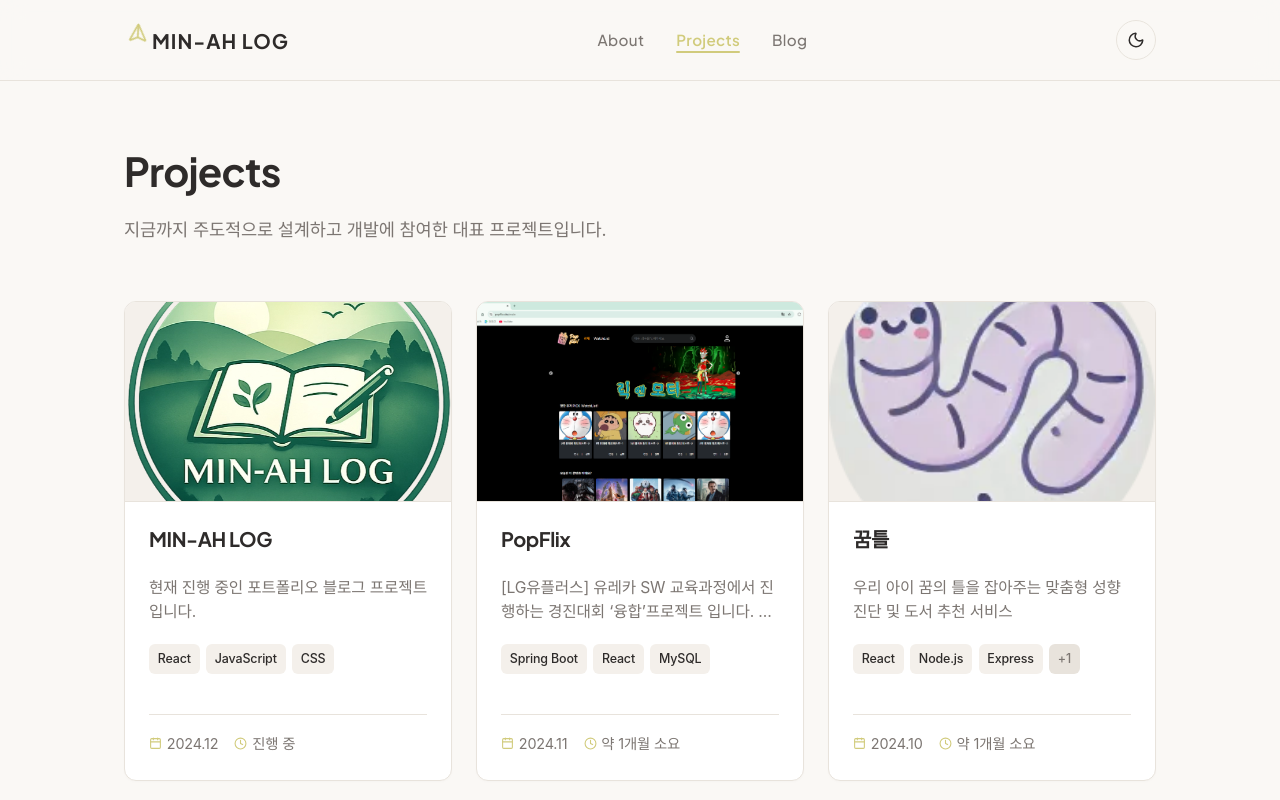
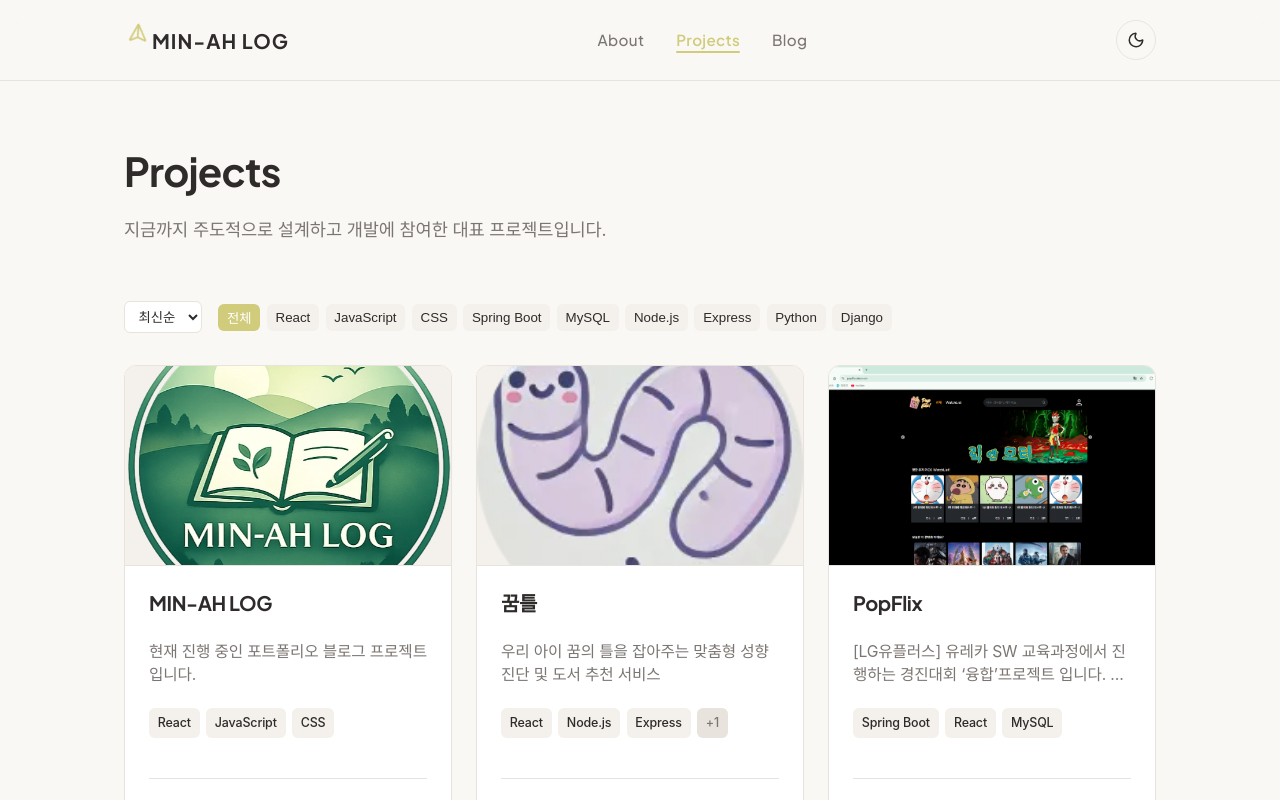
Before and after one commit to 01MINAH/minah-log-frontend, a React (Create React App) app: page /projects in a window 1280 px wide. Shown: the top 800 px of the page. Built offline with nearby package versions, Linux system fonts and the light colour scheme; a web font is replaced by a local one.

Commit message:
feat: 프로젝트/Blog 필터 기능 추가

```diff
--- a/src/pages/Blog.jsx
+++ b/src/pages/Blog.jsx
@@ -3,14 +3,59 @@ import { Link } from 'react-router-dom';
 import { postsData } from '../config/postsData';
 
 const Blog = () => {
+  const [sortOption, setSortOption] = React.useState('latest'); // 'latest' or 'date'
+  const [selectedTag, setSelectedTag] = React.useState('');
+
+  // Compute unique tags
+  const allTags = React.useMemo(() => {
+    const tags = new Set();
+    postsData.forEach(p => p.tags?.forEach(t => tags.add(t)));
+    return Array.from(tags);
+  }, []);
+
+  // Sort posts based on option
+  const sortedPosts = React.useMemo(() => {
+    const copy = [...postsData];
+    if (sortOption === 'latest') {
+      // newest id first
+      copy.sort((a, b) => b.id - a.id);
+    } else {
+      // sort by date ascending
+      copy.sort((a, b) => new Date(a.date) - new Date(b.date));
+    }
+    return copy;
+  }, [sortOption]);
+
+  // Apply tag filter
+  const displayedPosts = React.useMemo(() => {
+    if (!selectedTag) return sortedPosts;
+    return sortedPosts.filter(p => p.tags?.includes(selectedTag));
+  }, [sortedPosts, selectedTag]);
+
   return (
     <div className="content-wrapper wide blog-page-container">
       <section className="blog-section">
         <h1 className="page-title">Blog</h1>
         <p className="page-subtitle">학습 과정에서의 기술적 생각과 일상을 기록합니다.</p>
 
+        <div className="blog-controls" style={{ display: 'flex', flexWrap: 'wrap', gap: '1rem', marginBottom: '1.5rem', alignItems: 'center' }}>
+          <select value={sortOption} onChange={(e) => setSortOption(e.target.value)} style={{ padding: '0.4rem 0.6rem', borderRadius: '6px', border: '1px solid var(--border-color)', background: 'var(--card-bg)', color: 'var(--text-color)' }}>
+            <option value="latest">최신순</option>
+            <option value="date">날짜순</option>
+          </select>
+          <div style={{ display: 'flex', flexWrap: 'wrap', gap: '0.4rem' }}>
+            <button onClick={() => setSelectedTag('')} style={{ padding: '0.25rem 0.55rem', borderRadius: '6px', backgroundColor: selectedTag === '' ? 'var(--primary-color)' : 'var(--primary-light)', color: selectedTag === '' ? 'var(--card-bg)' : 'var(--text-color)', border: 'none', cursor: 'pointer' }}>
+              전체
+            </button>
+            {allTags.map((tag) => (
+              <button key={tag} onClick={() => setSelectedTag(tag)} style={{ padding: '0.25rem 0.55rem', borderRadius: '6px', backgroundColor: selectedTag === tag ? 'var(--primary-color)' : 'var(--primary-light)', color: selectedTag === tag ? 'var(--card-bg)' : 'var(--text-color)', border: 'none', cursor: 'pointer' }}>
+                {tag}
+              </button>
+            ))}
+          </div>
+        </div>
         <div className="grid">
-          {postsData.map((post) => (
+          {displayedPosts.map((post) => (
             <Link to={`/blog/${post.id}`} key={post.id} className="card">
               <div className="card-image-wrapper">
                 <img src={post.image} alt={post.title} className="card-image" />
--- a/src/pages/Projects.jsx
+++ b/src/pages/Projects.jsx
@@ -20,14 +20,87 @@ const getProjectMeta = (id) => {
 };
 
 const Projects = () => {
+  const [sortOption, setSortOption] = React.useState('latest'); // 'latest' or 'date'
+  const [selectedTech, setSelectedTech] = React.useState('');
+
+  // Compute unique tech tags
+  const allTechTags = React.useMemo(() => {
+    const tags = new Set();
+    projectsData.forEach(p => p.techStack?.forEach(t => tags.add(t)));
+    return Array.from(tags);
+  }, []);
+
+  // Sort projects based on option
+  const sortedProjects = React.useMemo(() => {
+    const copy = [...projectsData];
+    if (sortOption === 'latest') {
+      // Assuming higher id = newer
+      copy.sort((a, b) => b.id - a.id);
+    } else {
+      // sort by period start year (extract first 4 chars)
+      copy.sort((a, b) => {
+        const aYear = parseInt(a.period.substring(0, 4)) || 0;
+        const bYear = parseInt(b.period.substring(0, 4)) || 0;
+        return aYear - bYear;
+      });
+    }
+    return copy;
+  }, [sortOption]);
+
+  // Apply tech filter
+  const displayedProjects = React.useMemo(() => {
+    if (!selectedTech) return sortedProjects;
+    return sortedProjects.filter(p => p.techStack?.includes(selectedTech));
+  }, [sortedProjects, selectedTech]);
+
   return (
     <div className="content-wrapper wide projects-page-container">
       <section className="projects-section">
         <h1 className="page-title">Projects</h1>
         <p className="page-subtitle">지금까지 주도적으로 설계하고 개발에 참여한 대표 프로젝트입니다.</p>
 
+        <div className="projects-controls" style={{ display: 'flex', flexWrap: 'wrap', gap: '1rem', marginBottom: '1.5rem', alignItems: 'center' }}>
+          {/* Sort selector */}
+          <select value={sortOption} onChange={(e) => setSortOption(e.target.value)} style={{ padding: '0.4rem 0.6rem', borderRadius: '6px', border: '1px solid var(--border-color)', background: 'var(--card-bg)', color: 'var(--text-color)' }}>
+            <option value="latest">최신순</option>
+            <option value="date">날짜순</option>
+          </select>
+          {/* Tech tag filter */}
+          <div style={{ display: 'flex', flexWrap: 'wrap', gap: '0.4rem' }}>
+            <button
+              onClick={() => setSelectedTech('')}
+              style={{
+                padding: '0.25rem 0.55rem',
+                borderRadius: '6px',
+                backgroundColor: selectedTech === '' ? 'var(--primary-color)' : 'var(--primary-light)',
+                color: selectedTech === '' ? 'var(--card-bg)' : 'var(--text-color)',
+                border: 'none',
+                cursor: 'pointer',
+              }}
+            >
+              전체
+            </button>
+            {allTechTags.map((tech) => (
+              <button
+                key={tech}
+                onClick={() => setSelectedTech(tech)}
+                style={{
+                  padding: '0.25rem 0.55rem',
+                  borderRadius: '6px',
+                  backgroundColor: selectedTech === tech ? 'var(--primary-color)' : 'var(--primary-light)',
+                  color: selectedTech === tech ? 'var(--card-bg)' : 'var(--text-color)',
+                  border: 'none',
+                  cursor: 'pointer',
+                }}
+              >
+                {tech}
+              </button>
+            ))}
+          </div>
+        </div>
+
         <div className="projects-grid">
-          {projectsData.map(project => {
+          {displayedProjects.map(project => {
             const meta = getProjectMeta(project.id);
             return (
               <Link to={`/projects/${project.id}`} key={project.id} className="project-card">
```
